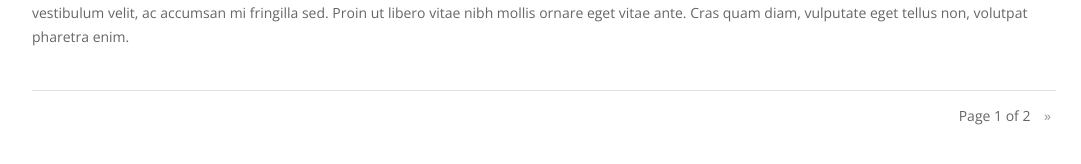
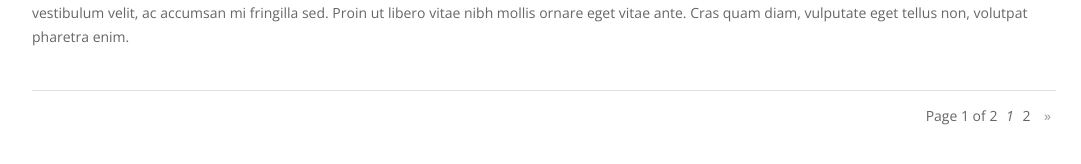
Before and after one commit to brianjking/divi, a Jekyll site: the page built from blog/index.html, in a window 1280 px wide and 1179 px high. Shown: the part 944-1108 px from the top of the window, without its empty margins (96-1177 px from the left). Built offline with Jekyll 4.4.1, drawn with Linux system fonts in a browser that asks for light colours; nearby versions of some CDN libraries; some web fonts are replaced; the list of posts is cut into pages by our own code.

Commit message:
no message

```diff
--- a/blog/index.html
+++ b/blog/index.html
@@ -39,11 +39,21 @@ body_class: blog
 					<span class="pages">Page {{ paginator.page }} of {{ paginator.total_pages }}</span>
 
                   	{% if paginator.previous_page %}
-                  	<a class="previouspostslink" rel="prev" href="/divi/blog/page{{ paginator.previous_page_path }}">«</a>
+                  	<a class="previouspostslink" rel="prev" href="{{ paginator.previous_page_path | prepend: site.baseurl | replace: '//', '/' }}">«</a>
 					{% endif %}
 
+					{% for page in (1..paginator.total_pages) %}
+						{% if page == paginator.page %}
+							<em>{{ page }}</em>
+						{% elsif page == 1 %}
+							<a href="{{ paginator.previous_page_path | prepend: site.baseurl | replace: '//', '/' }}">{{ page }}</a>
+						{% else %}
+							<a href="{{ site.paginate_path | prepend: site.baseurl | replace: '//', '/' | replace: ':num', page }}">{{ page }}</a>
+						{% endif %}
+					{% endfor %}
+
                  	{% if paginator.next_page %}
-						<a class="nextpostslink" rel="next" href="/divi/blog/page{{ paginator.next_page }}">»</a>
+						<a class="nextpostslink" rel="next" href="{{ paginator.next_page_path | prepend: site.baseurl | replace: '//', '/' }}">»</a>
 					{% endif %}
 
                </div>
```
